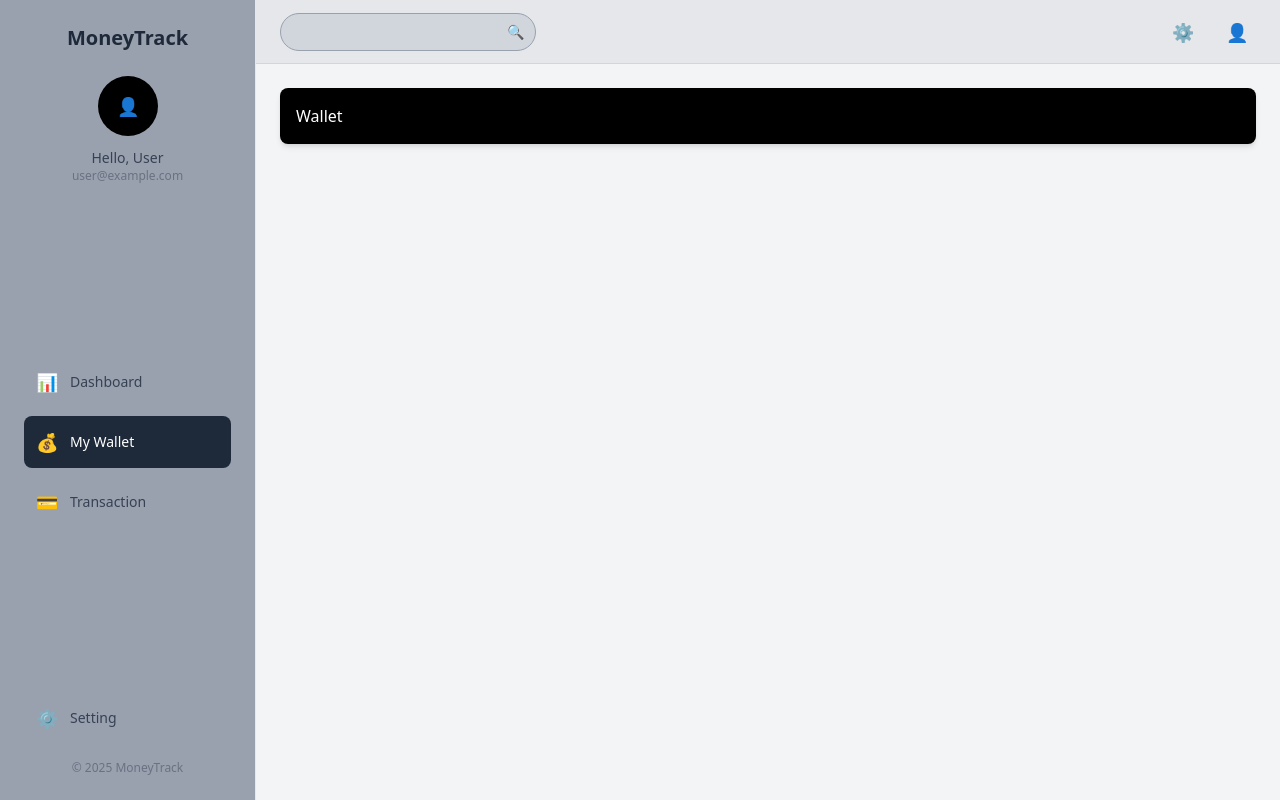
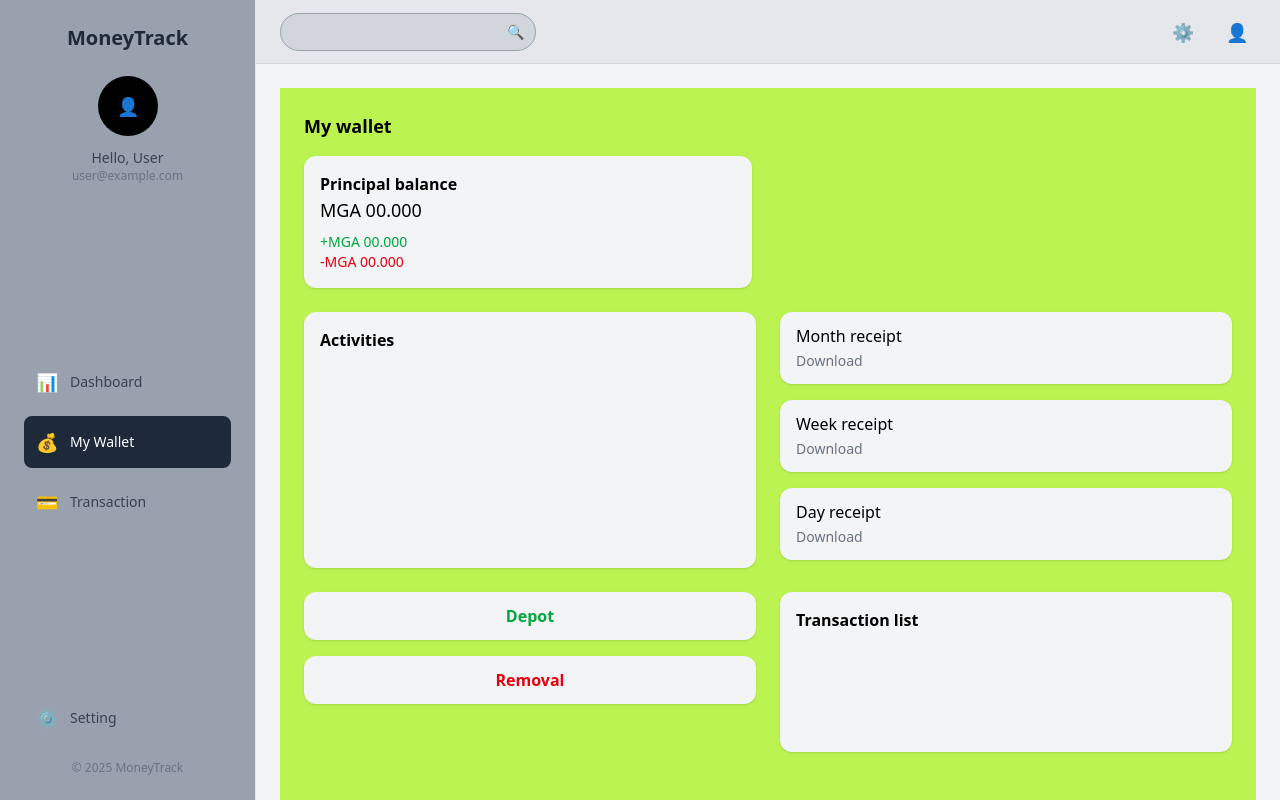
Before and after one commit to Ery2577/Personal-Expense-Tracker-, a React (Vite) app in the folder frontend/: page /Wallet in a window 1280 px wide. Built offline with nearby package versions, Linux system fonts and the light colour scheme; no server answers.

Commit message:
add code wallet

```diff
--- a/frontend/src/pages/Wallet/Wallet.tsx
+++ b/frontend/src/pages/Wallet/Wallet.tsx
@@ -1,7 +1,63 @@
 export default function Wallet() {
   return (
-    <div className="bg-black p-4 rounded-lg shadow-md">
-      <h1 className="text-white">Wallet</h1>
+    <div className="min-h-screen bg-lime-300 p-6">
+      {/* Title */}
+      <h1 className="text-lg font-bold mb-4">My wallet</h1>
+
+      {/* Balance */}
+      <div className="bg-gray-100 p-4 rounded-xl shadow w-full max-w-md mb-6">
+        <h2 className="font-bold">Principal balance</h2>
+        <p className="text-lg">MGA 00.000</p>
+        <div className="flex flex-col text-sm mt-2">
+          <span className="text-green-600">+MGA 00.000</span>
+          <span className="text-red-600">-MGA 00.000</span>
+        </div>
+      </div>
+
+      {/* Grid Layout */}
+      <div className="grid grid-cols-2 gap-6">
+        {/* Activities */}
+        <div className="bg-gray-100 rounded-xl shadow p-4 h-64">
+          <h2 className="font-semibold">Activities</h2>
+        </div>
+
+        {/* Receipts */}
+        <div className="flex flex-col space-y-4">
+          <button className="bg-gray-100 shadow rounded-xl px-4 py-3 text-left hover:bg-gray-200">
+            <span className="font-medium">Month receipt</span>
+            <br />
+            <span className="text-sm text-gray-500">Download</span>
+          </button>
+          <button className="bg-gray-100 shadow rounded-xl px-4 py-3 text-left hover:bg-gray-200">
+            <span className="font-medium">Week receipt</span>
+            <br />
+            <span className="text-sm text-gray-500">Download</span>
+          </button>
+          <button className="bg-gray-100 shadow rounded-xl px-4 py-3 text-left hover:bg-gray-200">
+            <span className="font-medium">Day receipt</span>
+            <br />
+            <span className="text-sm text-gray-500">Download</span>
+          </button>
+        </div>
+      </div>
+
+      {/* Bottom Part */}
+      <div className="grid grid-cols-2 gap-6 mt-6">
+        {/* Buttons */}
+        <div className="flex flex-col gap-4">
+          <button className="bg-gray-100 shadow rounded-xl py-3 font-semibold text-green-600 hover:bg-green-100">
+            Depot
+          </button>
+          <button className="bg-gray-100 shadow rounded-xl py-3 font-semibold text-red-600 hover:bg-red-100">
+            Removal
+          </button>
+        </div>
+
+        {/* Transaction list */}
+        <div className="bg-gray-100 rounded-xl shadow p-4 h-40">
+          <h2 className="font-semibold">Transaction list</h2>
+        </div>
+      </div>
     </div>
   );
 }
```
